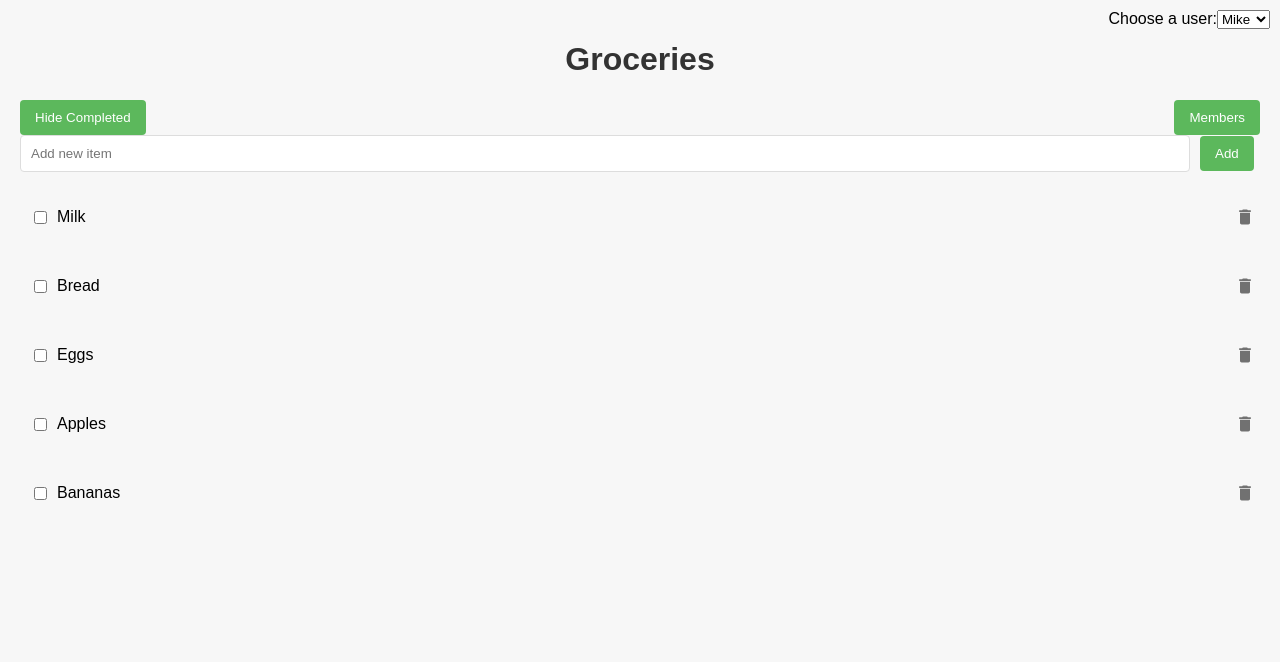
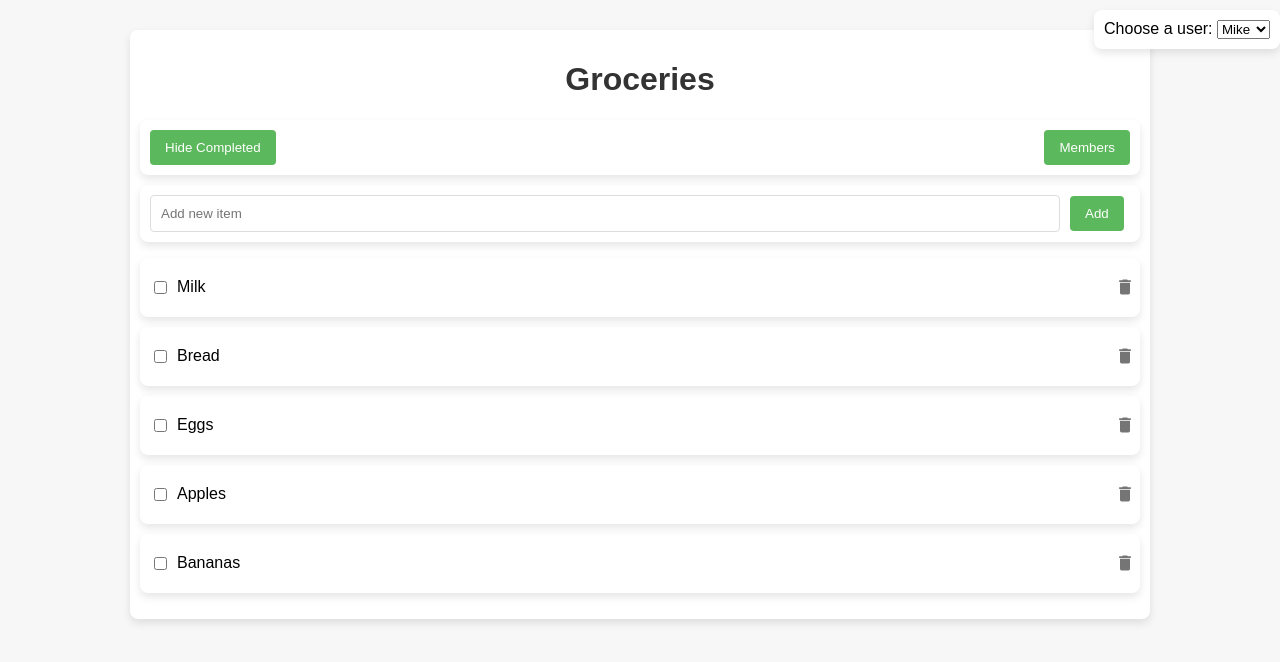
Before and after one commit to Schwable7/uuShoppingList-fe, a React (Create React App) app: page /shoppingList in a window 1280 px wide. Shown: the top 662 px of the page. Built offline with nearby package versions, Linux system fonts and the light colour scheme.

Commit message:
add styles

```diff
--- a/src/bricks/ShoppingListDetail.jsx
+++ b/src/bricks/ShoppingListDetail.jsx
@@ -1,6 +1,7 @@
 import React, {useState} from 'react';
 import ShoppingListItem from './ShoppingListItem';
 import MembersModal from "./MembersModal"; // Adjust the import path as necessary
+import styles from "../css/shoppinglist.module.css";
 
 function ShoppingListDetail() {
     const initialCurrentUser = {id: 1, name: 'Mike'}; // This should come from your auth system
@@ -108,8 +109,8 @@ function ShoppingListDetail() {
     return (
 
         <div>
-            <div style={{position: 'absolute', top: 0, right: 0, padding: '10px'}}>
-                <label htmlFor="user-select">Choose a user:</label>
+            <div style={{position: 'absolute', top: 0, right: 0, padding: '10px'}} className={styles.container}>
+                <label htmlFor="user-select">Choose a user: </label>
                 <select id="user-select" onChange={handleUserChange} value={currentUser.id}>
                     {users.map(user => (
                         <option key={user.id} value={user.id}>{user.name}</option>
@@ -120,7 +121,7 @@ function ShoppingListDetail() {
             {authorized ? (
                 // Render the shopping list if the user is authorized
                 <>
-                    <div>
+                    <div className={styles.container}>
                         {isEditingTitle ? (
                             <input
                                 type="text"
@@ -137,13 +138,13 @@ function ShoppingListDetail() {
                             </h1>
                         )}
 
-                        <div style={{display: 'flex', justifyContent: 'space-between', alignItems: 'center'}}>
+                        <div style={{display: 'flex', justifyContent: 'space-between', alignItems: 'center'}} className={styles.container}>
                             <button onClick={toggleShowCompleted}>
                                 {showCompleted ? 'Hide' : 'Show'} Completed
                             </button>
                             <button onClick={handleOpenModal}>Members</button>
                         </div>
-                        <div>
+                        <div className={styles.container}>
                             <input
                                 type="text"
                                 value={newItem}
--- a/src/bricks/ShoppingListItem.jsx
+++ b/src/bricks/ShoppingListItem.jsx
@@ -5,7 +5,7 @@ import styles from "../css/shoppinglist.module.css";
 
 function ShoppingListItem({ item, onToggle, onDelete }) {
     return (
-        <div className={styles.item}>
+        <div className={styles.listItem}>
             <li className={item.completed ? styles.completed : ''}>
                 <input
                     type="checkbox"
--- a/src/css/shoppinglist.module.css
+++ b/src/css/shoppinglist.module.css
@@ -6,15 +6,15 @@ body {
     padding: 20px;
 }
 
-/*div {*/
-/*    max-width: 1000px;*/
-/*    margin: auto;*/
-/*    background: white;*/
-/*    padding: 10px;*/
-/*    margin-top: 10px;*/
-/*    box-shadow: 0 4px 8px rgba(0, 0, 0, 0.1);*/
-/*    border-radius: 8px;*/
-/*}*/
+.container {
+    max-width: 1000px;
+    margin: auto;
+    background: white;
+    padding: 10px;
+    margin-top: 10px;
+    box-shadow: 0 4px 8px rgba(0, 0, 0, 0.1);
+    border-radius: 8px;
+}
 
 h1 {
     color: #333;
@@ -72,9 +72,20 @@ button:focus {
     color: #d3d3d3;
 }
 
+.listItem {
+    position: relative;
+    padding: 20px 40px 20px 10px; /* top, right, bottom, left */
+    margin-bottom: 10px;
+    display: flex;
+    align-items: center;
+    box-shadow: 0 4px 8px rgba(0, 0, 0, 0.1);
+    border-radius: 8px;
+    /*justify-content: space-between;*/
+}
+
 .item {
     position: relative;
-    padding: 20px 40px 20px 10px; /* top, right, bottom, left */
+    padding: 10px 40px 10px 10px; /* top, right, bottom, left */
     margin-bottom: 10px;
     display: flex;
     align-items: center;
```
